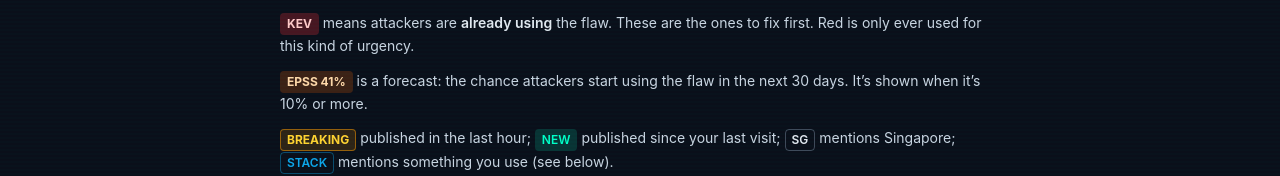
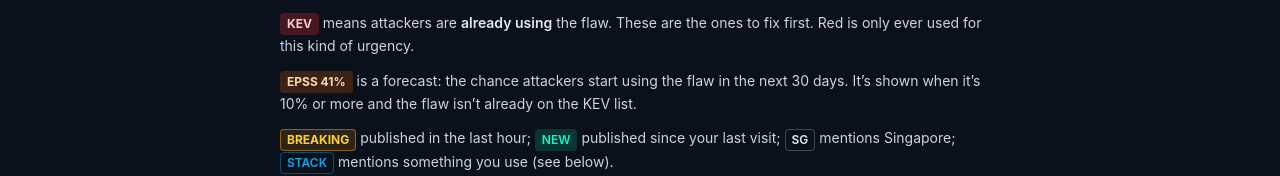
Before and after one commit to cisohabitat/vibecoding01, a Next.js app: page /guide in a window 1280 px wide. Shown: the part 499-675 px from the top of the page. Built offline with nearby package versions, Linux system fonts and the light colour scheme; no server answers.

Commit message:
Guide: EPSS badge only shows for flaws not already on the KEV list
Co-Authored-By: Claude Opus 5.5 <noreply@anthropic.com>
Claude-Session: https://claude.ai/code/session_01SvtNvmVxZwtvf7ZY8NjRwp

```diff
--- a/app/guide/page.tsx
+++ b/app/guide/page.tsx
@@ -62,7 +62,7 @@ export default function GuidePage() {
           <li>
             <span className={`${badge} font-bold bg-orange-500/20 text-orange-200 border-transparent`}>EPSS 41%</span>{" "}
             is a forecast: the chance attackers start using the flaw in the next 30 days. It&rsquo;s shown when
-            it&rsquo;s {Math.round(HIGH_EPSS * 100)}% or more.
+            it&rsquo;s {Math.round(HIGH_EPSS * 100)}% or more and the flaw isn&rsquo;t already on the KEV list.
           </li>
           <li>
             <span className={`${badge} font-bold bg-amber-500/15 text-amber-300 border-amber-500/50`}>BREAKING</span>{" "}
```
